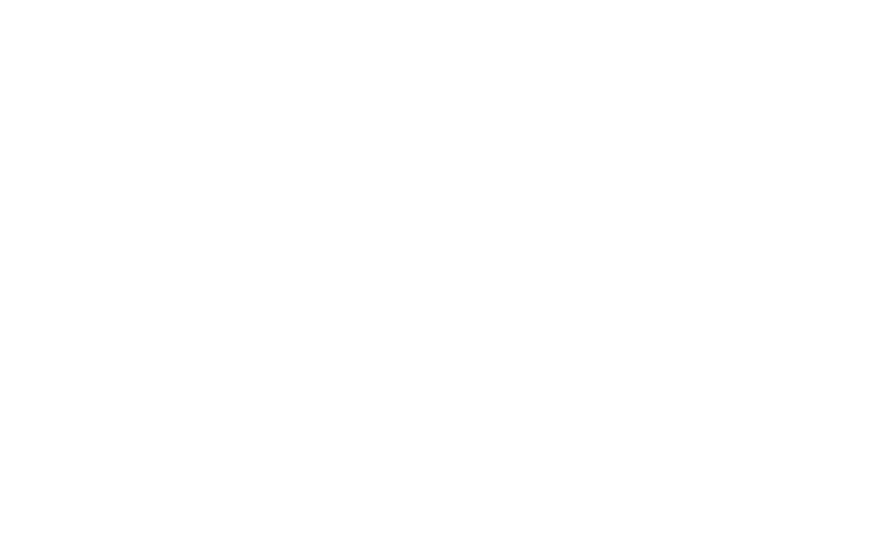
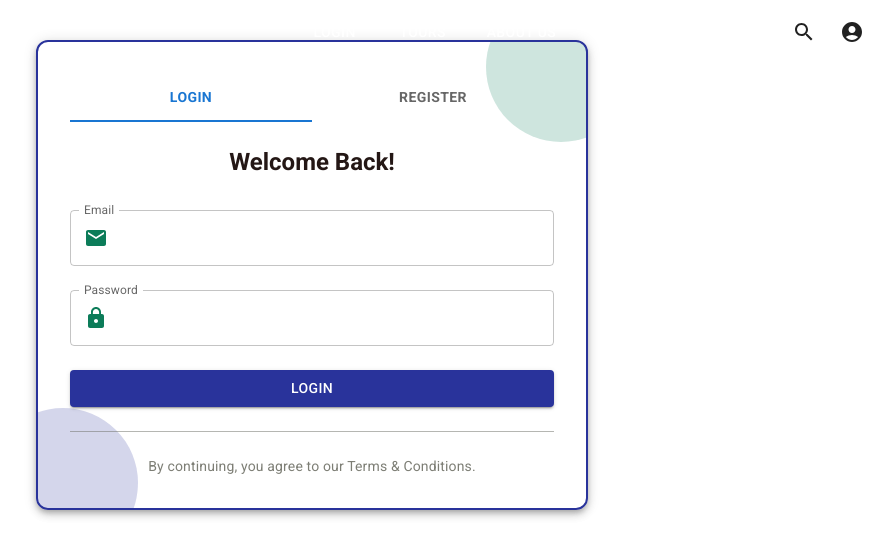
Before and after one commit to rakhmanberdi-izbassar/qaztour, a React (Create React App) app: page /auth in a window 1280 px wide. Before the commit this address had no page. Shown: the top 556 px of the page, without its empty margins (328-1221 px from the left). Built offline with nearby package versions, Linux system fonts and the light colour scheme.

Commit message:
LoginPage косу

```diff
--- a/src/App.js
+++ b/src/App.js
@@ -4,6 +4,7 @@
 import ContactUs from './pages/ContactUs'
 import './App.css'
 import ToursPage from './pages/ToursPage'
+import LoginPage from './pages/LoginPage'
 
 function App() {
   return (
@@ -13,6 +14,7 @@
         <Route path="/tours" element={<ToursPage />} />
         <Route path="/listing" element={<ListingPage />} />
         <Route path="/contact" element={<ContactUs />} />
+        <Route path="/auth" element={<LoginPage />} />
       </Routes>
     </Router>
   )
--- a/src/components/Header.jsx
+++ b/src/components/Header.jsx
@@ -281,26 +281,28 @@
         >
           <Container fixed >
             <Toolbar>
-              <Typography
-                variant="h6"
-                noWrap
-                component="div"
-                sx={{ display: { xs: "none", sm: "block" }, color: logoColor }}
+              <Button
+                component={NavLink}
+                to="/"
+                className={({ isActive }) =>
+                  isActive ? "active" : "inactive"
+                }
+                sx={{ color: pageTitleColor }}
               >
                 LOGO
-              </Typography>
+              </Button>
               <Box sx={{ flexGrow: 1 }} />
               <Box sx={{ display: { xs: "none", md: "flex" } }}>
                 <Stack direction="row" spacing={3}>
                   <Button
                     component={NavLink}
-                    to="/"
+                    to="/auth"
                     className={({ isActive }) =>
                       isActive ? "active" : "inactive"
                     }
                     sx={{ color: pageTitleColor }}
                   >
-                    Home
+                    Login
                   </Button>
                   <Button
                     component={NavLink}
--- /dev/null
+++ b/src/pages/LoginPage.jsx
@@ -0,0 +1,227 @@
+import React, { useState } from "react";
+import {
+  Container,
+  Paper,
+  Box,
+  Typography,
+  TextField,
+  Button,
+  Tabs,
+  Tab,
+  InputAdornment,
+  Divider
+} from "@mui/material";
+import { Email, Lock, Person } from "@mui/icons-material";
+import Header from "../components/Header";
+
+const LoginPage = () => {
+  const [tabIndex, setTabIndex] = useState(0);
+
+  const handleTabChange = (event, newValue) => {
+    setTabIndex(newValue);
+  };
+
+  const LoginForm = () => (
+    <Box component="form" noValidate autoComplete="off" sx={{ mt: 2 }}>
+      <TextField
+        fullWidth
+        label="Email"
+        variant="outlined"
+        margin="normal"
+        InputProps={{
+          startAdornment: (
+            <InputAdornment position="start">
+              <Email sx={{ color: "#0c7c59" }} />
+            </InputAdornment>
+          )
+        }}
+      />
+      <TextField
+        fullWidth
+        label="Password"
+        variant="outlined"
+        margin="normal"
+        type="password"
+        InputProps={{
+          startAdornment: (
+            <InputAdornment position="start">
+              <Lock sx={{ color: "#0c7c59" }} />
+            </InputAdornment>
+          )
+        }}
+      />
+      <Button
+        variant="contained"
+        fullWidth
+        sx={{
+          mt: 2,
+          backgroundColor: "#29339b",
+          "&:hover": { backgroundColor: "#0c7c59" }
+        }}
+        type="submit"
+      >
+        Login
+      </Button>
+    </Box>
+  );
+
+  const RegisterForm = () => (
+    <Box component="form" noValidate autoComplete="off" sx={{ mt: 2 }}>
+      <TextField
+        fullWidth
+        label="Full Name"
+        variant="outlined"
+        margin="normal"
+        InputProps={{
+          startAdornment: (
+            <InputAdornment position="start">
+              <Person sx={{ color: "#0c7c59" }} />
+            </InputAdornment>
+          )
+        }}
+      />
+      <TextField
+        fullWidth
+        label="Email"
+        variant="outlined"
+        margin="normal"
+        InputProps={{
+          startAdornment: (
+            <InputAdornment position="start">
+              <Email sx={{ color: "#0c7c59" }} />
+            </InputAdornment>
+          )
+        }}
+      />
+      <TextField
+        fullWidth
+        label="Password"
+        variant="outlined"
+        margin="normal"
+        type="password"
+        InputProps={{
+          startAdornment: (
+            <InputAdornment position="start">
+              <Lock sx={{ color: "#0c7c59" }} />
+            </InputAdornment>
+          )
+        }}
+      />
+      <TextField
+        fullWidth
+        label="Confirm Password"
+        variant="outlined"
+        margin="normal"
+        type="password"
+        InputProps={{
+          startAdornment: (
+            <InputAdornment position="start">
+              <Lock sx={{ color: "#0c7c59" }} />
+            </InputAdornment>
+          )
+        }}
+      />
+      <Button
+        variant="contained"
+        fullWidth
+        sx={{
+          mt: 2,
+          backgroundColor: "#29339b",
+          "&:hover": { backgroundColor: "#0c7c59" }
+        }}
+        type="submit"
+      >
+        Register
+      </Button>
+    </Box>
+  );
+
+  return (
+    <>
+      <Header />
+      <Container maxWidth="sm" sx={{ py: 5 }}>
+        <Paper
+          elevation={5}
+          sx={{
+            p: 4,
+            borderRadius: 3,
+            background: 'linear-gradient(135deg, #ffffff 0%, #ffffff 100%)',
+            border: '2px solid #29339b',
+            position: 'relative',
+            overflow: 'hidden'
+          }}
+        >
+          {/* Декоративные элементы */}
+          <Box
+            sx={{
+              position: 'absolute',
+              top: -50,
+              right: -50,
+              width: 150,
+              height: 150,
+              backgroundColor: '#0c7c59',
+              borderRadius: '50%',
+              opacity: 0.2,
+            }}
+          />
+          <Box
+            sx={{
+              position: 'absolute',
+              bottom: -50,
+              left: -50,
+              width: 150,
+              height: 150,
+              backgroundColor: '#29339b',
+              borderRadius: '50%',
+              opacity: 0.2,
+            }}
+          />
+          <Tabs
+            value={tabIndex}
+            onChange={handleTabChange}
+            variant="fullWidth"
+            textColor="primary"
+            indicatorColor="primary"
+            sx={{ mb: 3, position: 'relative', zIndex: 1 }}
+          >
+            <Tab label="Login" sx={{ fontWeight: 'bold' }} />
+            <Tab label="Register" sx={{ fontWeight: 'bold' }} />
+          </Tabs>
+
+          {tabIndex === 0 && (
+            <Box sx={{ position: 'relative', zIndex: 1 }}>
+              <Typography
+                variant="h5"
+                textAlign="center"
+                sx={{ fontWeight: 600, color: "#241715", mb: 2 }}
+              >
+                Welcome Back!
+              </Typography>
+              <LoginForm />
+            </Box>
+          )}
+
+          {tabIndex === 1 && (
+            <Box sx={{ position: 'relative', zIndex: 1 }}>
+              <Typography
+                variant="h5"
+                textAlign="center"
+                sx={{ fontWeight: 600, color: "#241715", mb: 2 }}
+              >
+                Create an Account
+              </Typography>
+              <RegisterForm />
+            </Box>
+          )}
+
+          <Divider sx={{ my: 3, backgroundColor: "#7d7e75", opacity: 0.5 }} />
+          <Typography variant="body2" textAlign="center" sx={{ color: "#7d7e75" }}>
+            By continuing, you agree to our Terms & Conditions.
+          </Typography>
+        </Paper>
+      </Container>
+    </>
+  );
+};
+
+export default LoginPage;
```
Also changed, not shown: 1 other file (tests, documents, lock files or other folders).
